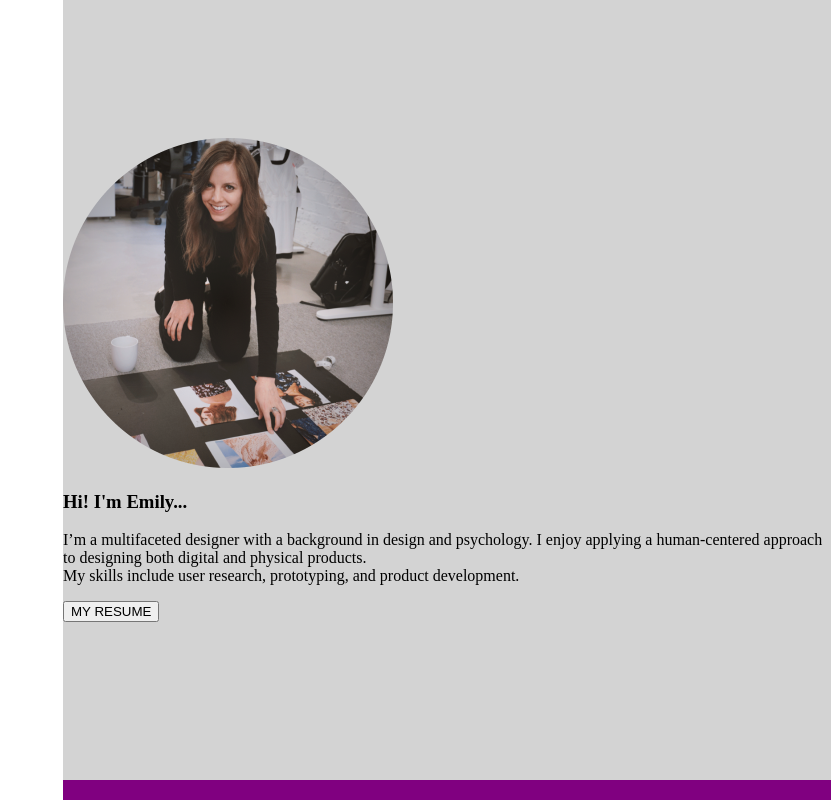
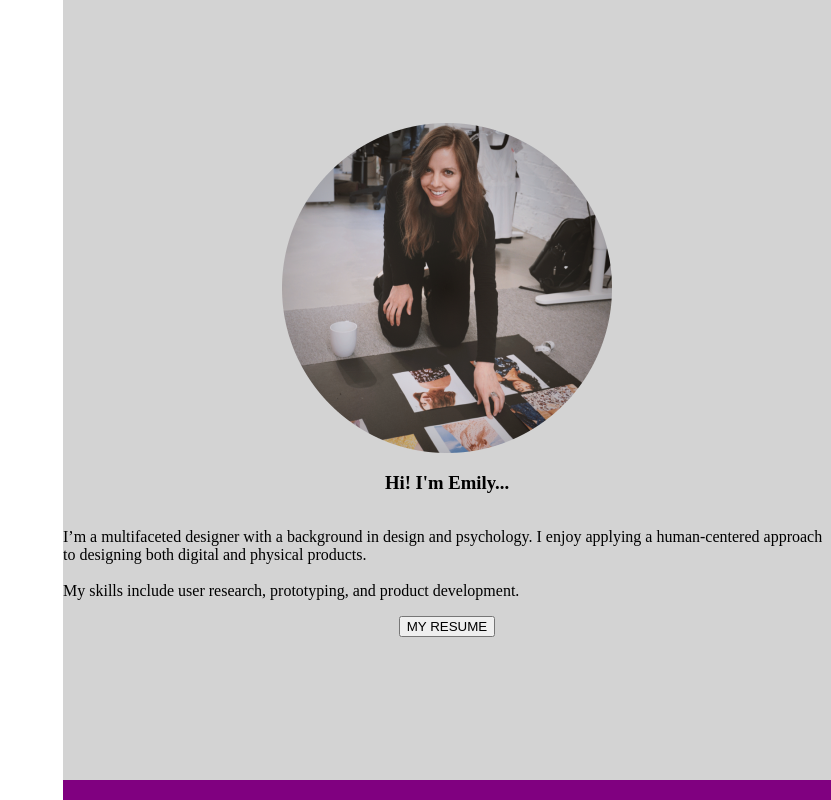
Before and after one commit to emristow/UX_UI_HW_17, a plain HTML site: page index.html in a window 1280 px wide. Shown: the part 820-1620 px from the top of the page, without its empty margins (449-1280 px from the left). Drawn offline with Linux system fonts and the light colour scheme.

Commit message:
align items

```diff
--- a/css/style.css
+++ b/css/style.css
@@ -16,6 +16,9 @@ html{
     background: black;
     position: fixed;
     color: white;
+    display: flex;
+    flex-direction: column;
+    align-items: center;
   }
   ul{
       list-style: none;
@@ -36,6 +39,12 @@ html{
   #about{
     background: lightgray;
   }
+  .aboutContent{
+    display: flex;
+    flex-direction: column;
+    justify-content: center;
+    align-items: center;
+  }
   #myWork{
     background: purple;
   }
--- a/index.html
+++ b/index.html
@@ -26,7 +26,7 @@
                         </li>
                         <li>Copyright 2020</li>
                     </ul>
-                    </footer>
+                </footer>
             </section>
             <section class="content">
                 <section class="contentChild" id="home">
@@ -34,10 +34,11 @@
                 </section>
 
                 <section class="contentChild" id="about">
-                    <div>
+                    <div class="aboutContent">
                         <img src="../UX_UI_HW_17/images/me.png" width="330px" height="330px">
                         <h1>Hi! I'm Emily...</h1>
                         <p>I’m a multifaceted designer with a background in design and psychology. I enjoy applying a human-centered approach to designing both digital and physical products.
+                            <br>
                             <br>
                             My skills include user research, prototyping, and product development.
                         </p>
```
